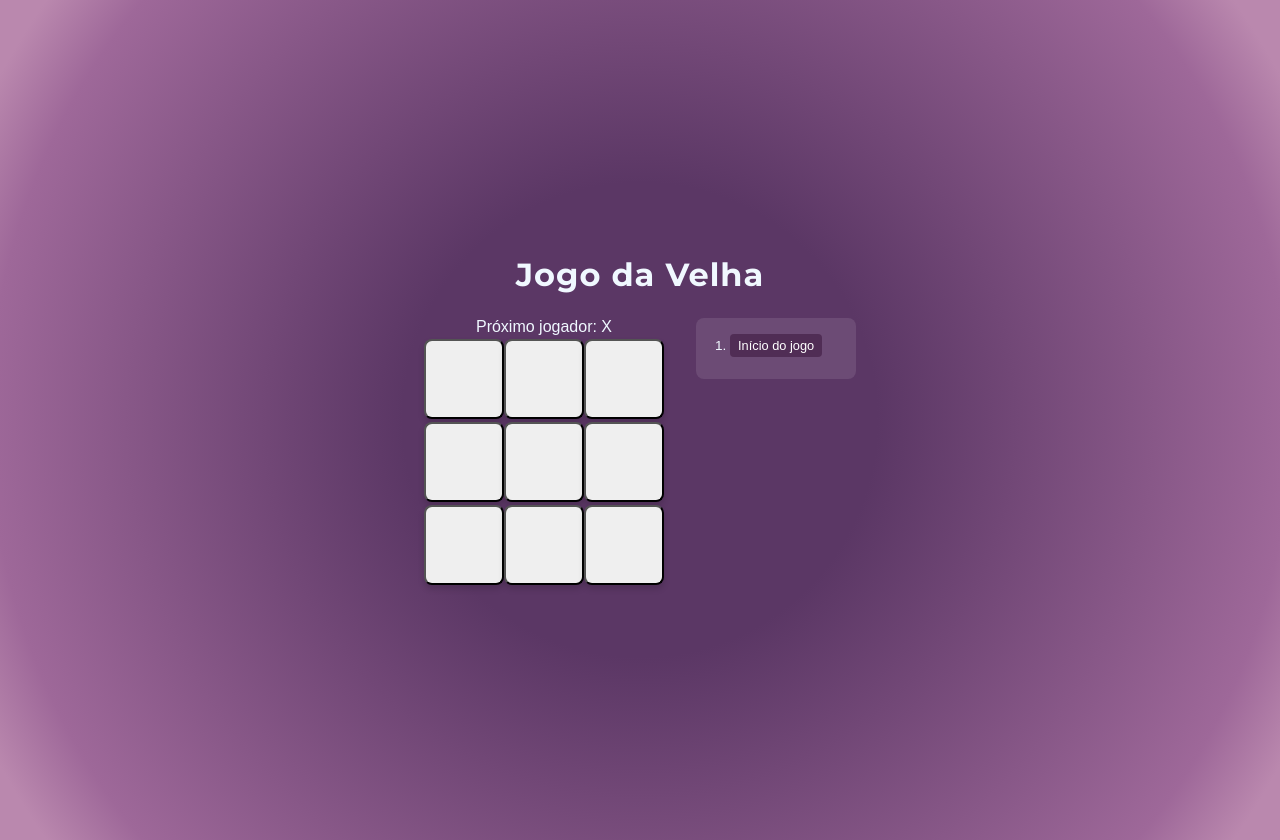
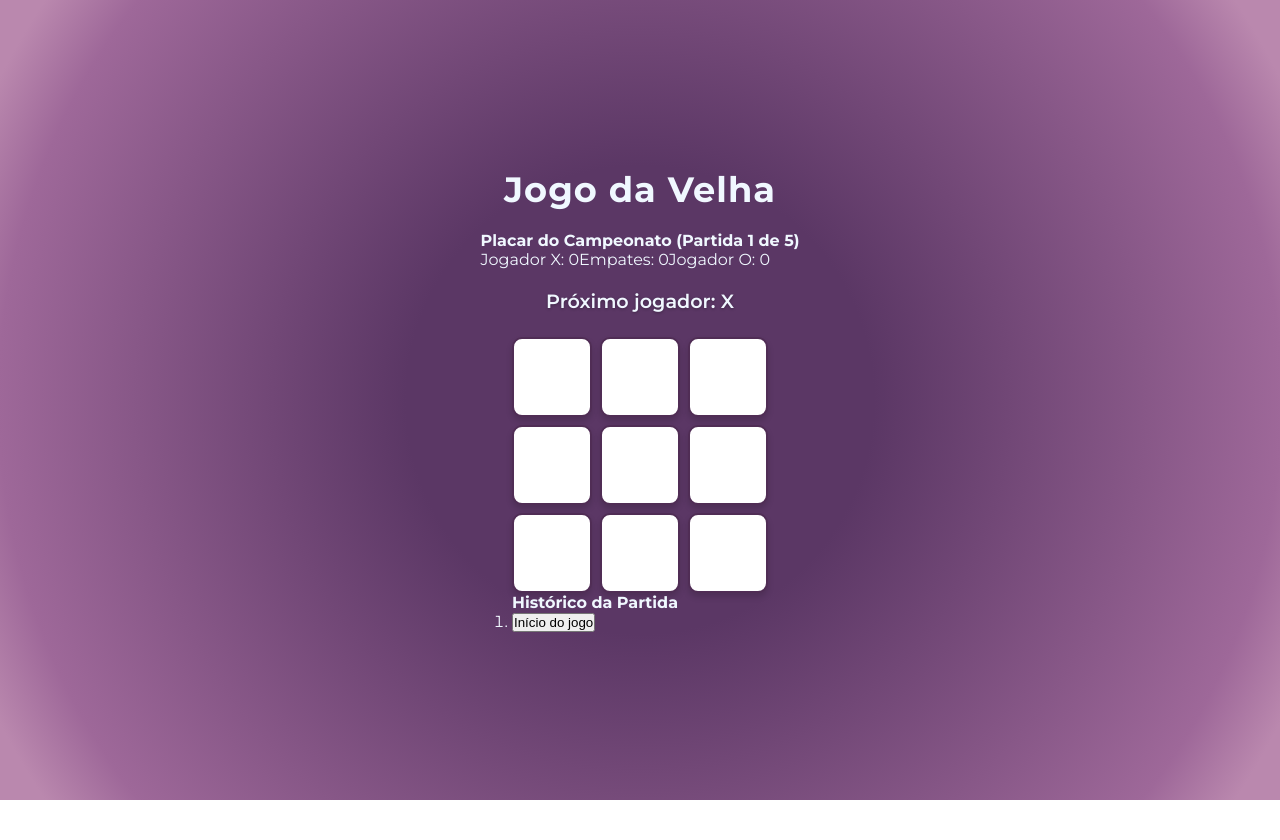
Before and after one commit to jenifer-goncalves/Jogo_da_velha, a React (Vite) app: page / in a window 1280 px wide. After the commit the page ends 800 px from the top, so only its background shows below. Built offline with nearby package versions, Linux system fonts and the light colour scheme.

Commit message:
Ajustes de CSS e correções do placar

```diff
--- a/components/Board/Board.jsx
+++ b/components/Board/Board.jsx
@@ -4,6 +4,7 @@ import Square from '../Square/Square.jsx'
 function Board({ xIsNext, squares, onPlay }) {
   // Executa a função que calcula o vencedor e retorna o objeto ou null
   const infoVitoria = calculateWinner(squares);
+  const deuEmpate = !infoVitoria && squares.every((square) => square !== null);
 
   function handleClick(i) {
     // Bloqueia a jogada se já houver um vencedor ou se o quadrado já estiver ocupado
@@ -32,26 +33,33 @@ function Board({ xIsNext, squares, onPlay }) {
   let status;
   if (infoVitoria) {
     status = 'Vencedor: ' + infoVitoria.winner;
-  } else if (!infoVitoria) {
+  } else if (deuEmpate) {
+    status = 'Empate! Deu velha...';
+  } else {
     status = 'Próximo jogador: ' + (xIsNext ? 'X' : 'O');
-  } else {
-    status = 'Empate: deu velha'
   }
 
   return (
     <div className={styles.boardContainer}>
-      <div className="h4 mb-3 text-center">{status}</div>
-      <div className="d-flex gap-2 mb-2">
+      {/* Mensagem de status da partida */}
+      <div className={styles.status}>{status}</div>
+
+      {/* PRIMEIRA LINHA (Quadrados 0, 1 e 2) */}
+      <div className={styles.boardRow}>
         {renderSquare(0)}
         {renderSquare(1)}
         {renderSquare(2)}
       </div>
-      <div className="d-flex gap-2 mb-2">
+
+      {/* SEGUNDA LINHA (Quadrados 3, 4 e 5) */}
+      <div className={styles.boardRow}>
         {renderSquare(3)}
         {renderSquare(4)}
         {renderSquare(5)}
       </div>
-      <div className="d-flex gap-2 mb-2">
+
+      {/* TERCEIRA LINHA (Quadrados 6, 7 e 8) */}
+      <div className={styles.boardRow}>
         {renderSquare(6)}
         {renderSquare(7)}
         {renderSquare(8)}
@@ -66,7 +74,7 @@ export default Board
 // FUNÇÃO AUXILIAR: calculateWinner
 // ==========================================
 // Algoritmo que checa se há uma combinação vencedora no tabuleiro
-function calculateWinner(squares) {
+export function calculateWinner(squares) {
   // Todas as 8 combinações possíveis de vitória no Jogo da Velha
   const lines = [
     [0, 1, 2], [3, 4, 5], [6, 7, 8], // Horizontais
--- a/components/Board/Board.module.css
+++ b/components/Board/Board.module.css
@@ -1,12 +1,24 @@
+/* Container vertical que agrupa todas as linhas do tabuleiro */
 .boardContainer {
   display: flex;
-  flex-direction: column; /* Organiza as linhas na vertical */
-  gap: 3px;               /* Define o espaçamento VERTICAL entre cada linha */
-  align-items: center;    /* Centraliza o conteúdo horizontalmente */
+  flex-direction: column;
+  gap: 8px; /* Espaçamento constante entre as linhas */
+  align-items: center;
 }
 
-/* Classe aplicada em cada div de linha (board-row) */
+/* Container horizontal para os 3 quadrados de cada linha */
 .boardRow {
-  display: flex;          /* Organiza os 3 quadrados na horizontal */
-  gap: 3px;               /* Define o espaçamento HORIZONTAL entre cada quadrado */
+  display: flex;
+  gap: 8px; /* Espaçamento constante entre os quadrados da mesma linha */
 }
+
+/* Exibição da mensagem (Próximo Jogador / Vencedor / Empate) */
+.status {
+  margin-bottom: 16px;
+  font-size: 1.2rem;
+  font-weight: 600;
+  text-align: center;
+  color: aliceblue;
+  font-family: 'Montserrat', sans-serif;
+  text-shadow: 0 1px 3px rgba(0, 0, 0, 0.3);
+}
--- a/components/Game/Game.jsx
+++ b/components/Game/Game.jsx
@@ -1,22 +1,36 @@
 import { useState } from 'react';
-import Board from "../Board/Board.jsx";
+import Board, { calculateWinner }from "../Board/Board.jsx";
+import styles from './Game.module.css';
 
-// ==========================================
+
 // COMPONENTE PRINCIPAL: Game (Jogo)
-// ==========================================
+
 // Gerencia o estado global, histórico de jogadas e a "viagem no tempo".
 export default function Game() {
   // Estado que armazena a lista de jogadas (array de arrays de 9 posições)
   const [history, setHistory] = useState([Array(9).fill(null)]);
-
   // Estado que guarda o índice da jogada atual que o usuário está visualizando
   const [currentMove, setCurrentMove] = useState(0);
+  // Estado para armazenar as pontuações acumuladas
+  const [placar, setPlacar] = useState({ x: 0, o: 0, empates: 0 });
+  // Estado para controlar quantas partidas já foram finalizadas (de 0 a 5)
+  const [partidasJogadas, setPartidasJogadas] = useState(0);
+
 
   // Define se é a vez do 'X' com base no número da jogada atual (se par = X, se ímpar = O)
   const xIsNext = currentMove % 2 === 0;
 
   // Pega o estado do tabuleiro na jogada atual
   const currentSquares = history[currentMove];
+
+  // Regra de negócio: verifica se o campeonato de 5 partidas terminou
+  const campeonatoFinalizado = partidasJogadas === 5;
+
+  const infoVitoria = calculateWinner(currentSquares);
+  const deuEmpate = !infoVitoria && currentSquares.every((square) => square !== null);
+  const rodadaEncerrada = Boolean(infoVitoria) || deuEmpate;
+
+
 
   // Função para atualizar o histórico quando uma nova jogada é feita
   function handlePlay(nextSquares) {
@@ -30,6 +44,30 @@ export default function Game() {
   // Função para mudar a visualização para uma jogada anterior (Viagem no Tempo)
   function jumpTo(nextMove) {
     setCurrentMove(nextMove);
+  }
+
+  //Avança para a PRÓXIMA partida do campeonato (atualiza placar e reseta tabuleiro)
+  function handleProximaPartida(vencedor, deuEmpate) {
+    // Atualiza a pontuação no placar acumulado
+    setPlacar((prev) => ({
+      x: vencedor === 'X' ? prev.x + 1 : prev.x,
+      o: vencedor === 'O' ? prev.o + 1 : prev.o,
+      empates: deuEmpate ? prev.empates + 1 : prev.empates,
+    }));
+
+    // Registra que mais uma partida foi concluída
+    setPartidasJogadas((prev) => prev + 1);
+    // Reseta o tabuleiro para iniciar a nova partida do zero
+    setHistory([Array(9).fill(null)]);
+    setCurrentMove(0);
+  }
+
+  //Zera o campeonato inteiro (reinicia placar e partidas)
+  function handleZerarCampeonato() {
+    setPlacar({ x: 0, o: 0, empates: 0 });
+    setPartidasJogadas(0);
+    setHistory([Array(9).fill(null)]);
+    setCurrentMove(0);
   }
 
   // Mapeia o histórico para criar uma lista de botões que permitem navegar pelas jogadas
@@ -48,21 +86,65 @@ export default function Game() {
   });
 
   return (
-    <div className="game-container">
-    <h1 className="game-title">Jogo da Velha</h1>
+  // Container principal do jogo estilizado via CSS Modules
+  <div className={styles.gameContainer}>
+    {/* Título principal estilizado */}
+    <h1 className={styles.gameTitle}>Jogo da Velha</h1>
 
-      <div className="game">
-      {/* Lado esquerdo: Tabuleiro do jogo */}
-      <div className="game-board">
-        <Board xIsNext={xIsNext} squares={currentSquares} onPlay={handlePlay} />
-      </div>
-      {/* Lado direito: Lista com o histórico de jogadas */}
-      <div className="game-info">
-
-        <ol>{moves}</ol>
+    {/* ==========================================
+        BLOCO 1: PLACAR GERAL DO CAMPEONATO (Bootstrap Card)
+        ========================================== */}
+    <div className="card p-3 mb-4 text-center shadow-sm">
+      <h4>Placar do Campeonato (Partida {partidasJogadas + 1} de 5)</h4>
+      <div className="d-flex justify-content-center gap-3 mt-2">
+        <span className="badge bg-primary fs-6">Jogador X: {placar.x}</span>
+        <span className="badge bg-secondary fs-6">Empates: {placar.empates}</span>
+        <span className="badge bg-danger fs-6">Jogador O: {placar.o}</span>
       </div>
     </div>
-    </div>
 
-  );
+    {/* ==========================================
+        BLOCO 2: RENDERIZAÇÃO CONDICIONAL (Ternário)
+        Se campeonatoFinalizado for true -> Exibe Card do Campeão
+        Se for false -> Exibe o Tabuleiro e o Histórico
+        ========================================== */}
+    {campeonatoFinalizado ? (
+      /* Tela de Fim de Campeonato */
+      <div className="alert alert-success text-center p-4">
+        <h2>🏆 Campeonato Encerrado!</h2>
+        <button className="btn btn-primary mt-3" onClick={handleZerarCampeonato}>
+          Iniciar Novo Campeonato
+        </button>
+      </div>
+    ) : (
+      /* Grid do Bootstrap: divide a tela em duas colunas no computador (md) */
+      <div className="row mt-4">
+
+        {/* COLUNA ESQUERDA (7 colunas): Tabuleiro + Botão de Próxima Partida */}
+        <div className="col-md-7 d-flex flex-column align-items-center mb-3">
+          <Board
+            xIsNext={xIsNext}
+            squares={currentSquares}
+            onPlay={handlePlay}
+          />
+
+          {/* O botão verde só surge quando a rodada atual termina */}
+          {rodadaEncerrada && (
+            <button className="btn btn-success mt-3" onClick={handleProximaPartida}>
+              Confirmar Resultado e Ir para Próxima Partida ➡️
+            </button>
+          )}
+        </div>
+
+        {/* COLUNA DIREITA (5 colunas): Histórico de Jogadas (Viagem no Tempo) */}
+        <div className="col-md-5">
+          <h4 className="mb-3">Histórico da Partida</h4>
+          {/* Lista de botões gerados pelo .map() */}
+          <ol className="list-unstyled">{moves}</ol>
+        </div>
+
+      </div>
+    )}
+  </div>
+);
 }
--- a/components/Game/Game.module.css
+++ b/components/Game/Game.module.css
@@ -0,0 +1,89 @@
+/* Container que centraliza o jogo inteiro */
+.gameContainer {
+  display: flex;
+  flex-direction: column;
+  align-items: center;
+  gap: 20px;
+  width: 100%;
+  max-width: 800px;
+}
+
+/* Título principal do jogo */
+.gameTitle {
+  font-size: 2.2rem;
+  font-weight: 700;
+  letter-spacing: 1px;
+  color: aliceblue;
+  text-align: center;
+}
+
+/* Layout que coloca o Tabuleiro e o Histórico lado a lado */
+.game {
+  display: flex;
+  flex-direction: row;
+  align-items: flex-start; /* Alinha o topo do histórico com o topo do tabuleiro */
+  justify-content: center;
+  gap: 32px;
+  width: 100%;
+  /* Permite empilhar em telas de celulares menores */
+  flex-wrap: wrap;
+}
+
+/* Área onde o tabuleiro é renderizado */
+.gameBoard {
+  display: flex;
+  flex-direction: column;
+  align-items: center;
+}
+
+/* Painel de Histórico (Viagem no Tempo - RF08) */
+.gameInfo {
+  background-color: rgba(255, 255, 255, 0.15);
+  backdrop-filter: blur(5px);
+  padding: 18px;
+  border-radius: 12px;
+  min-width: 200px;
+  border: 1px solid rgba(255, 255, 255, 0.2);
+  box-shadow: 0 4px 10px rgba(0, 0, 0, 0.2);
+}
+
+/* Título da seção de histórico */
+.gameInfo h2, .gameInfo h3 {
+  font-size: 1rem;
+  font-weight: 600;
+  margin-bottom: 12px;
+  border-bottom: 1px solid rgba(255, 255, 255, 0.25);
+  padding-bottom: 6px;
+  color: aliceblue;
+}
+
+/* Estilo da lista ordenada de jogadas */
+.gameInfo ol {
+  padding-left: 20px;
+  font-size: 0.9rem;
+}
+
+.gameInfo li {
+  margin-bottom: 8px;
+}
+
+/* Estilo dos botões de navegação no histórico */
+.gameInfo button {
+  background: #502d55;
+  color: #ffffff;
+  border: 1px solid rgba(255, 255, 255, 0.2);
+  padding: 6px 12px;
+  border-radius: 6px;
+  cursor: pointer;
+  font-family: inherit;
+  font-size: 0.85rem;
+  font-weight: 500;
+  transition: background-color 0.2s, transform 0.1s;
+  width: 100%;
+  text-align: left;
+}
+
+.gameInfo button:hover {
+  background: #6e3e75;
+  transform: translateX(2px);
+}
--- a/components/Square/Square.module.css
+++ b/components/Square/Square.module.css
@@ -1,24 +1,39 @@
+/* Estilo base de cada botão do tabuleiro */
 .square {
   width: 80px;
   height: 80px;
-  font-size: 2.5rem;
+  background-color: #ffffff;
+  border: 2px solid #502d55;
+  color: #333333;
+  font-size: 2.2rem;
   font-weight: bold;
-  padding: 0;
-  display: inline-flex;
+  border-radius: 10px;
+  cursor: pointer;
+  /* Flexbox garante centralização perfeita do 'X' e 'O' no meio do botão */
+  display: flex;
+  justify-content: center;
   align-items: center;
-  justify-content: center;
-  line-height: 1;
-  vertical-align: top;        /* Anula o alinhamento por linha de base (evita que o botão desça no clique) */
-  flex-shrink: 0;             /* Impede que a linha 'd-flex' esmague o botão */
-  box-sizing: border-box;
+  /* Impede que o botão encolha em telas menores */
+  flex-shrink: 0;
   box-shadow: 0 4px 6px rgba(0, 0, 0, 0.15);
-  border-radius: 8px;
+  transition: background-color 0.2s, transform 0.1s;
 }
 
-/* Estilo complementar para os quadrados da linha vencedora (Atende ao RF10) */
+/* Efeito ao passar o mouse por cima do quadrado */
+.square:hover {
+  background-color: #f0e6f2;
+}
+
+/* Estilo do botão ao ser pressionado */
+.square:active {
+  transform: scale(0.96);
+}
+
+/* Estilo aplicado aos 3 quadrados vencedores (RF10) */
 .winningSquare {
-  transform: scale(1.05);       /* Destaque sutil aumentando ligeiramente o tamanho */
-  transition: transform 0.2s;   /* Animação suave na transição de vitória */
-  background-color: #198754;
-  color: #fff;
+  background-color: #198754; /* Verde sucesso */
+  color: #ffffff;
+  border-color: #0f5132;
+  transform: scale(1.05);
+  box-shadow: 0 6px 12px rgba(25, 135, 84, 0.4);
 }
--- a/src/styles.css
+++ b/src/styles.css
@@ -1,173 +1,23 @@
+/* Importação da fonte Montserrat via Google Fonts */
 @import url('https://fonts.googleapis.com/css2?family=Montserrat:ital,wght@0,100..900;1,100..900&display=swap');
 
+/* Reset universal: Garante que todos os elementos calculem largura/altura incluindo bordas */
 * {
   box-sizing: border-box;
   margin: 0;
   padding: 0;
 }
 
+/* Configuração do corpo da página: Centraliza todo o conteúdo do jogo vertical e horizontalmente */
 body {
   font-family: 'Montserrat', sans-serif;
   min-height: 100vh;
   display: flex;
   justify-content: center;
   align-items: center;
+  /* Cor e gradiente radial roxo original */
   background: #5B3765;
-  background: radial-gradient(circle,rgba(91, 55, 101, 1) 31%, rgba(158, 104, 153, 1) 85%, rgba(186, 136, 174, 1) 95%);
-  /* Outra possível opção de cor */
-  /* background: #CA2851;
-  background: radial-gradient(circle,rgba(202, 40, 81, 1) 6%, rgba(255, 103, 102, 1) 54%, rgba(255, 177, 115, 1) 100%); */
+  background: radial-gradient(circle, rgba(91, 55, 101, 1) 31%, rgba(158, 104, 153, 1) 85%, rgba(186, 136, 174, 1) 95%);
   color: aliceblue;
+  padding: 20px;
 }
-
-h1 {
-  margin-top: 0;
-  font-size: 22px;
-  color: aliceblue;
-  font-family: "Montserrat", sans-serif;
-}
-
-h2 {
-  margin-top: 0;
-  font-size: 20px;
-}
-
-h3 {
-  margin-top: 0;
-  font-size: 18px;
-}
-
-h4 {
-  margin-top: 0;
-  font-size: 16px;
-}
-
-h5 {
-  margin-top: 0;
-  font-size: 14px;
-}
-
-h6 {
-  margin-top: 0;
-  font-size: 12px;
-}
-
-code {
-  font-size: 1.2em;
-}
-
-ul {
-  padding-inline-start: 20px;
-}
-
-* {
-  box-sizing: border-box;
-}
-
-body {
-  font-family: sans-serif;
-  margin: 20px;
-  padding: 0;
-}
-
-.square {
-  background: #ffffff;
-  border: 2px solid #502d55;
-  color: #333;
-  font-size: 2.2rem;
-  font-weight: bold;
-  border-radius: 10px;
-  width: 80px;  /* Tamanho aumentado do quadrado */
-  height: 80px;
-  cursor: pointer;
-  display: flex;
-  justify-content: center;
-  align-items: center;
-  transition: background-color 0.2s;
-}
-
-.square:hover {
-  background-color: #f0e6f2;
-}
-
-
-.board-row:after {
-  clear: both;
-  content: '';
-  display: table;
-}
-
-.status {
-  margin-bottom: 14px;
-  font-size: 1.1rem;
-  text-align: center;
-  color: aliceblue;
-  font-family: 'Lucida Sans', 'Lucida Sans Regular', 'Lucida Grande', 'Lucida Sans Unicode', Geneva, Verdana, sans-serif;
-}
-
-
-.board-row {
-  display: flex;
-}
-
-.game-container {
-  display: flex;
-  flex-direction: column;
-  align-items: center;
-  gap: 24px;
-}
-
-.game-title {
-  font-size: 2rem;
-  font-weight: 700;
-  letter-spacing: 1px;
-}
-
-/* Coloca o Tabuleiro e o Histórico lado a lado */
-.game {
-  display: flex;
-  flex-direction: row;
-  align-items: flex-start; /* Alinha o histórico no topo do tabuleiro */
-  gap: 32px;
-}
-
-/* Painel de Histórico mais compacto */
-.game-info {
-  background-color: rgba(255, 255, 255, 0.1);
-  padding: 16px;
-  border-radius: 8px;
-  min-width: 160px;
-}
-
-.game-info h3 {
-  font-size: 0.95rem;
-  margin-bottom: 10px;
-  border-bottom: 1px solid rgba(255, 255, 255, 0.2);
-  padding-bottom: 6px;
-  text-align: left;
-}
-
-.game-info ol {
-  padding-left: 18px;
-  font-size: 0.85rem;
-}
-
-.game-info li {
-  margin-bottom: 6px;
-}
-
-.game-info button {
-  background: #502d55;
-  color: #fff;
-  border: none;
-  padding: 4px 8px;
-  border-radius: 4px;
-  cursor: pointer;
-  font-family: inherit;
-  font-size: 0.8rem;
-  transition: background 0.2s;
-}
-
-.game-info button:hover {
-  background: #f0a4a4;
-}
```
